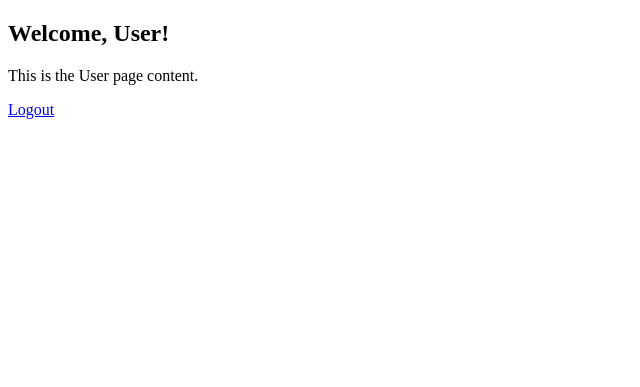
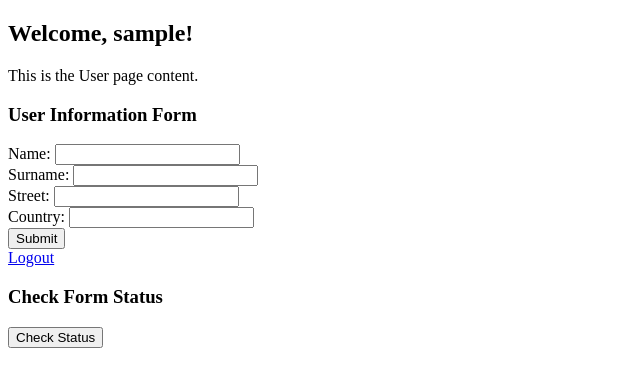
Before and after one commit to Oblakoru/UpravljanjeIKT, a Flask app: template templates/user.html in a window 1280 px wide. Shown: the top 387 px of the page, without its empty margins (0-640 px from the left). Run offline with Flask 3, Linux system fonts and the light colour scheme; the template is opened without the code that fills it: most values are stand-ins (such as "Sample title", 1, 10 or a date in 2020).

Commit message:
accept/reject form, check form status working

```diff
--- a/app.py
+++ b/app.py
@@ -3,6 +3,7 @@ import sqlite3
 import os
 
 app = Flask(__name__)
+app.secret_key = 'secret'
 
 # SQLite Database Configuration
 DATABASE = 'users.db'
@@ -18,9 +19,20 @@ def create_table():
             role TEXT
         )
     ''')
+
+    cursor.execute('''
+        CREATE TABLE IF NOT EXISTS forms (
+            id INTEGER PRIMARY KEY AUTOINCREMENT,
+            username TEXT,
+            name TEXT,
+            surname TEXT,
+            street TEXT,
+            country TEXT,
+            status TEXT DEFAULT 'pending'
+        )
+    ''')
     conn.commit()
     conn.close()
-
 def create_database():
     if not os.path.exists(DATABASE):
         conn = sqlite3.connect(DATABASE)
@@ -73,12 +85,84 @@ def user():
     else:
         return redirect(url_for('login'))
 
+@app.route('/check_status')
+def check_status():
+    if 'username' in session and session['role'] == 'user':
+        conn = sqlite3.connect(DATABASE)
+        cursor = conn.cursor()
+        cursor.execute('SELECT status FROM forms WHERE username = ? ORDER BY id DESC LIMIT 1', (session['username'],))
+        status = cursor.fetchone()
+        conn.close()
+
+        if status and status[0] != 'pending':
+            return render_template('user_status.html', username=session['username'], status=status[0])
+        else:
+            return "Form status is still pending. Check again later."
+    else:
+        return redirect(url_for('login'))
+
+@app.route('/user_info', methods=['POST'])
+def user_info():
+    if 'username' in session and session['role'] == 'user':
+        # Check if the user already has a pending form
+        conn = sqlite3.connect(DATABASE)
+        cursor = conn.cursor()
+        cursor.execute('SELECT status FROM forms WHERE username = ? AND status = "pending"', (session['username'],))
+        existing_pending_form = cursor.fetchone()
+        conn.close()
+
+        if existing_pending_form:
+            return "You already have a pending form. Please wait for it to be processed."
+        else:
+            if request.method == 'POST':
+                name = request.form['name']
+                surname = request.form['surname']
+                street = request.form['street']
+                country = request.form['country']
+
+                # Save the form data to the database
+                conn = sqlite3.connect(DATABASE)
+                cursor = conn.cursor()
+                cursor.execute('''
+                    INSERT INTO forms (username, name, surname, street, country)
+                    VALUES (?, ?, ?, ?, ?)
+                ''', (session['username'], name, surname, street, country))
+                conn.commit()
+                conn.close()
+
+                return f'Thank you, {session["username"]}! Form submitted successfully.<br>' \
+                       f'Username: {session["username"]}<br>Name: {name}<br>Surname: {surname}<br>Street: {street}<br>Country: {country}'
+            else:
+                return redirect(url_for('user'))
+    else:
+        return redirect(url_for('login'))
+
+
 @app.route('/admin')
 def admin():
     if 'username' in session and session['role'] == 'admin':
-        return render_template('admin.html', username=session['username'])
+        conn = sqlite3.connect(DATABASE)
+        cursor = conn.cursor()
+        cursor.execute('SELECT * FROM forms')
+        forms = cursor.fetchall()
+        conn.close()
+
+        return render_template('admin.html', username=session['username'], forms=forms)
     else:
         return redirect(url_for('login'))
+
+@app.route('/update_status/<int:form_id>/<string:new_status>', methods=['POST'])
+def update_status(form_id, new_status):
+    if 'username' in session and session['role'] == 'admin':
+        conn = sqlite3.connect(DATABASE)
+        cursor = conn.cursor()
+        cursor.execute('UPDATE forms SET status = ? WHERE id = ?', (new_status, form_id))
+        conn.commit()
+        conn.close()
+        return redirect(url_for('admin'))
+    else:
+        return redirect(url_for('login'))
+
 
 @app.route('/logout')
 def logout():
--- a/templates/user.html
+++ b/templates/user.html
@@ -6,8 +6,31 @@
     <title>User Page</title>
 </head>
 <body>
-    <h2>Welcome, User!</h2>
+    <h2>Welcome, {{ username }}!</h2>
     <p>This is the User page content.</p>
+
+    <h3>User Information Form</h3>
+    <form method="post" action="{{ url_for('user_info') }}">
+        <label for="name">Name:</label>
+        <input type="text" id="name" name="name" required><br>
+
+        <label for="surname">Surname:</label>
+        <input type="text" id="surname" name="surname" required><br>
+
+        <label for="street">Street:</label>
+        <input type="text" id="street" name="street" required><br>
+
+        <label for="country">Country:</label>
+        <input type="text" id="country" name="country" required><br>
+
+        <button type="submit">Submit</button>
+    </form>
+
     <a href="{{ url_for('logout') }}">Logout</a>
+
+    <h3>Check Form Status</h3>
+    <form method="get" action="{{ url_for('check_status') }}">
+        <button type="submit">Check Status</button>
+    </form>
 </body>
 </html>
```
Also changed, not shown: templates/admin.html (+40 -1 lines), templates/user_status.html (added, +14 -0 lines), users.db (deleted).
